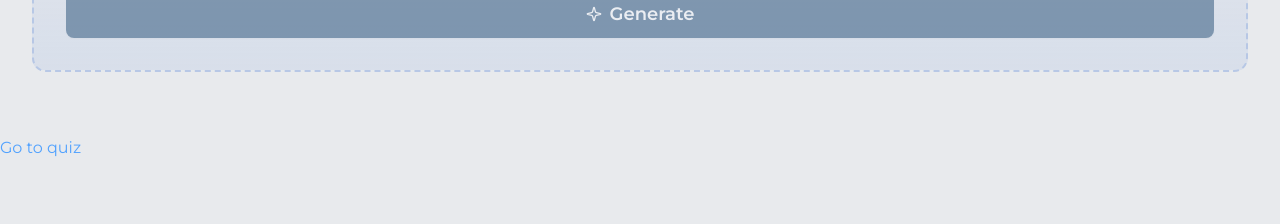
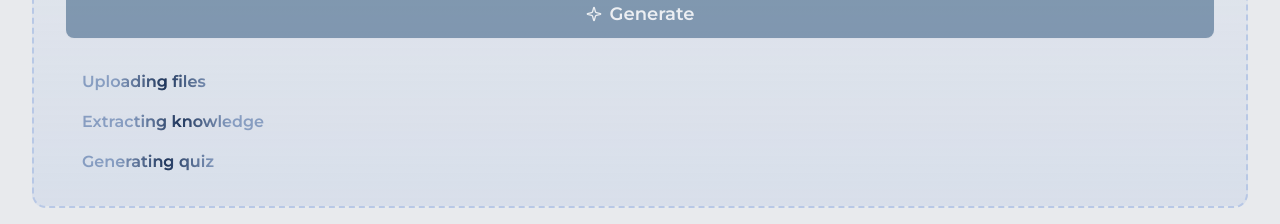
Before and after one commit to trandangduat/quiz-4u, a Next.js app: page / in a window 1280 px wide. Shown: the part 320-544 px from the top of the page. Built offline with nearby package versions, Linux system fonts and the light colour scheme; no server answers; a web font is replaced by a local one.

Commit message:
add fancy ✨ animated shimmer text component

```diff
--- a/app/globals.css
+++ b/app/globals.css
@@ -2,6 +2,18 @@
 @import "tw-animate-css";
 @custom-variant dark (&:where(.dark, .dark *));
 
+@theme {
+  --animate-shiny-text: shiny-text var(--shimmer-duration) linear infinite;
+  @keyframes shimmer-text {
+    0% {
+      background-position: calc(-100% - var(--shimmer-width)) 0;
+    }
+    100% {
+      background-position: calc(100% + var(--shimmer-width)) 0;
+    }
+  }
+
+}
 @theme inline {
   --color-sidebar-ring: var(--sidebar-ring);
   --color-sidebar-border: var(--sidebar-border);
--- /dev/null
+++ b/components/ui/shimmer-text.tsx
@@ -0,0 +1,30 @@
+import { cn } from "@/lib/utils";
+import { LoaderCircle } from "lucide-react";
+
+type ShimmerTextProps = {
+  text: string;
+  shimmerWidth?: number; // in pixels
+  shimmerDuration?: number; // in miliseconds
+  className?: string;
+}
+
+const ShimmerText = ({text, shimmerWidth = 100, shimmerDuration = 2000,  className} : ShimmerTextProps) => {
+  return (
+    <span
+        style={{
+            "--shimmer-width": `${shimmerWidth}px`,
+            "--shimmer-duration": `${shimmerDuration}ms`,
+        } as React.CSSProperties}
+        className={cn(
+            "inline-block text-secondary-600/50",
+            "bg-clip-text bg-no-repeat bg-gradient-to-r from-transparent via-secondary-900 to-transparent",
+            `animate-[shimmer-text_var(--shimmer-duration)_linear_infinite] [background-position:0_0] [background-size:var(--shimmer-width)_100%]`,
+            className
+        )}
+    >
+        {text}
+    </span>
+  );
+}
+
+export default ShimmerText;
--- a/components/upload-form.tsx
+++ b/components/upload-form.tsx
@@ -8,7 +8,7 @@ import { FileInput, FileInputList } from "./ui/file-input";
 import { Button } from "./ui/button";
 import { Files, LoaderCircle, LoaderPinwheel, Sparkle } from "lucide-react";
 import { cn } from "@/lib/utils";
-import { set } from "zod";
+import ShimmerText from "./ui/shimmer-text";
 
 type PresignedUrl = {
   fileName: string;
@@ -202,6 +202,21 @@ export default function UploadForm({ user } : { user: User }) {
           )}
         </Button>
       </form>
+
+      <div className="mt-8 px-4">
+        <div>
+          <p className="flex items-center gap-2 mt-4 font-semibold">
+            {/* <LoaderCircle size={18} className="animate-spin" /> */}
+            <ShimmerText text="Uploading files" shimmerWidth={100} />
+          </p>
+        </div>
+        <div className="flex items-center gap-2 mt-4 font-semibold">
+          <ShimmerText text="Extracting knowledge" shimmerWidth={100} />
+        </div>
+        <div className="flex items-center gap-2 mt-4 font-semibold">
+          <ShimmerText text="Generating quiz" shimmerWidth={100} />
+        </div>
+      </div>
     </div>
 
 
```
